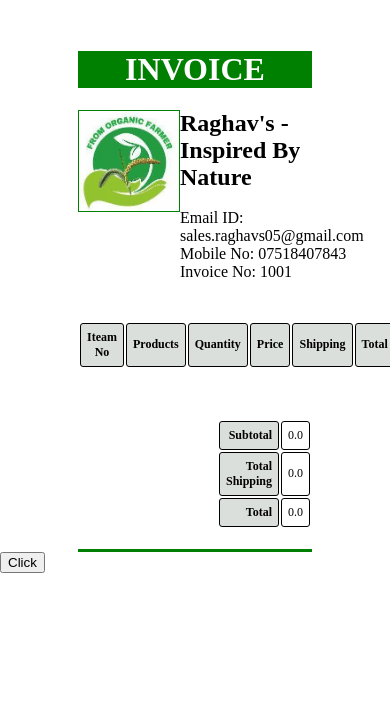
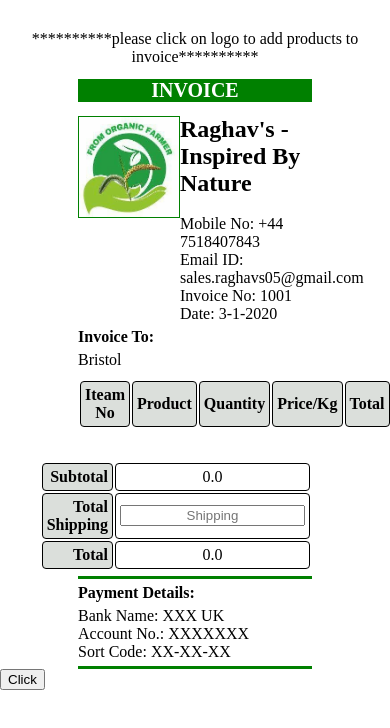
Before and after one commit to r1903/Invoice, a plain HTML site: page index.html in a window 390 px wide. Both pictures are taken after a click on the button "Click". Drawn offline with Linux system fonts and the light colour scheme; a script that the page names is missing.

Commit message:
Added payment details

```diff
--- a/index.html
+++ b/index.html
@@ -9,72 +9,80 @@
 </head>
 
 <body>
+    <p class="info">**********please click on logo to add products to invoice**********</p>
     <div class="container">
       <h1 class="header">INVOICE</h1>
       <div class="logo">
             <img src="logo.jpg" alt="logo" height=100px width=100px />
             <div>
                 <p><span class="name">Raghav's - Inspired By Nature </span><br/><br/>
-                    Email ID: sales.raghavs05@gmail.com</p>
-                <p>Mobile No: 07518407843</p>
+                    Mobile No: +44 7518407843</p>
+                <p>Email ID: sales.raghavs05@gmail.com</p>
                 <p>Invoice No: <span class="invoiceno">1000</span></p>
+                <p>Date: <span class="date"></span></p>
             </div>
       </div>
+      <p class="bankdetails" >Invoice To:</p class="bankdetails">
       <p class="coustmer"></p>
+      <p>Bristol</p>
+      <p class="coustmerPhone"></p>
       <div class="toggle" style="display: none;">
           <SELECT id="products" >
               <OPTION value="Products">Products</OPTION>
               <OPTION value="Foxtail Millet">Foxtail Millet</OPTION>
               <OPTION value="Little Millet">Little Millet</OPTION>
               <OPTION value="Barnyard Millet">Barnyard Millet</OPTION>
-              <OPTION value="Prosco Millet">Prosco Millet</OPTION>
+              <OPTION value="Proso Millet">Proso Millet</OPTION>
               <OPTION value="Browntop Millet">Browntop Millet</OPTION>
               <OPTION value="Kodo Millet">Kodo Millet</OPTION>
               <OPTION value="Multi Millet Flour">Multi Millet Flour</OPTION>
               <OPTION value="SorghumFlour">SorghumFlour</OPTION>
           </SELECT>
           <input type="number" value= 0  id="quantity" placeholder="Quantity">
-          <input type="number"  id="shipp" placeholder="Shipping">
           <SELECT id="price">
-                <OPTION value="0">Price</OPTION>
-                <OPTION value="3">3</OPTION>
-                <OPTION value="3.5">3.5</OPTION>
-                <OPTION value="2.8">2.8</OPTION>
-                <OPTION value="4">4</OPTION>
+                <OPTION value="0.00">Price</OPTION>
+                <OPTION value="3.00">3.00</OPTION>
+                <OPTION value="3.85">3.85</OPTION>
+                <OPTION value="2.75">2.75</OPTION>
+                <OPTION value="2.25">2.25</OPTION>
            </SELECT>
            <button  class="addrow">+</button>
       </div>
       <div class="toggle" style="display: none;">
         <input type="text"  id="fname" placeholder="First Name">
         <input type="text"  id="lname" placeholder="Last Name">
+        <input type="text"  id="Phoneno" placeholder="Phone Number">
         <button  class="addname">+</button>
       </div>
       <table class="table">
           <tr>
               <th>Iteam No</th>
-              <th>Products</th>
+              <th>Product</th>
               <th>Quantity</th>
-              <th>Price</th>
-              <th>Shipping</th>
+              <th>Price/Kg</th>
               <th>Total</th>
           </tr>
       </table>
 
       <table class="table2">
           <tr>
-              <th>Subtotal</span></th>
+              <th>Subtotal</th>
               <td>0.0</td>
           </tr>
           <tr>
-              <th>Total Shipping</span></th>
-              <td>0.0</td>
+              <th>Total Shipping</th>
+              <td><input type="text"  id="shipp" placeholder="Shipping"></td>
           </tr>
           <tr>
-              <th>Total</span></th>
+              <th>Total</th>
               <td>0.0</td>
           </tr>
       </table>
-
+      <div class="end"></div>
+      <p class="bankdetails">Payment Details:</p>
+      <p>Bank Name: XXX UK</p>
+      <p>Account No.: XXXXXXX</p>
+      <p>Sort Code: XX-XX-XX</p>
       <div class="end"></div>
     </div>
        <button class="savepdf">Click</button>
--- a/index.js
+++ b/index.js
@@ -18,7 +18,7 @@ function addTable(e) {
         const productName = document.getElementById("products").value;
         const price = document.getElementById("price").value;
         const quantity = document.getElementById("quantity").value;
-        const shipp = document.getElementById("shipp").value;
+        const shipp = document.getElementById("shipp").value || `£ 0.00`;
 
  //calculating new row number
         const tbody = document.querySelector(".table");
@@ -30,26 +30,26 @@ function addTable(e) {
         const cell3 = row.insertCell(2);
         const cell4 = row.insertCell(3);
         const cell5 = row.insertCell(4);
-        const cell6 = row.insertCell(5);
 // inserting value to the new cells
         cell1.innerHTML = `<button class="remove">${rowCount}</button>`
         cell2.innerHTML = productName;
         cell3.innerHTML = quantity;
-        cell4.innerHTML = price;
-        cell5.innerHTML = shipp*quantity;
-        cell6.innerHTML = (price*quantity).toFixed(2);
+        cell4.innerHTML = (price);
+        cell5.innerHTML = (price*quantity).toFixed(2);
 // calculating total value for  second table
         const totalVal = document.querySelector(".table2").querySelectorAll("td");
         totalVal[0].innerHTML = `£ ${(parseFloat((totalVal[0].innerHTML).match(/\d+?\.\d+/)[0]) + price*quantity).toFixed(2)}`;
-        totalVal[1].innerHTML = `£ ${(parseFloat((totalVal[1].innerHTML).match(/\d+?\.\d+/)[0]) + shipp*quantity).toFixed(2)}`;
-        totalVal[2].innerHTML = `£ ${(parseFloat((totalVal[0].innerHTML).match(/\d+?\.\d+/)[0])+ parseFloat((totalVal[1].innerHTML).match(/\d+?\.\d+/)[0])).toFixed(2)}`;
+       // totalVal[1].innerHTML =  shipp || 0;
+        totalVal[2].innerHTML = `£ ${(parseFloat((totalVal[0].innerHTML).match(/\d+?\.\d+/)[0])+ parseFloat((shipp).match(/\d+?\.\d+/)[0])).toFixed(2)}`;
 }
 
 //add first name and last name to invoice
 function addName(){
        const firstName = document.getElementById("fname").value;
        const lastName = document.getElementById("lname").value;
-       document.querySelector(".coustmer").innerHTML = `${firstName} ${lastName}`
+       const cphone = document.getElementById("Phoneno").value;
+       document.querySelector(".coustmer").innerHTML = `${firstName} ${lastName}`;
+       document.querySelector(".coustmerPhone").innerHTML = cphone;
 }
 
 // function to hide value selecting row from invoice
@@ -63,9 +63,8 @@ function removeRow(e){
  //recalculating the total values before deleting row from table
         let rowNo= Number(e.target.innerHTML);
         const totalVal = document.querySelector(".table2").querySelectorAll("td") ;
-        totalVal[0].innerHTML = `£ ${(parseFloat((totalVal[0].innerHTML).match(/\d+?\.\d+/)[0]) - parseFloat(document.querySelector(".table").rows[rowNo].cells[5].innerHTML)).toFixed(2)}`;
-        totalVal[1].innerHTML= `£ ${(parseFloat((totalVal[1].innerHTML).match(/\d+?\.\d+/)[0]) - parseFloat(document.querySelector(".table").rows[rowNo].cells[4].innerHTML)).toFixed(2)}`;
-        totalVal[2].innerHTML = `£ ${(parseFloat((totalVal[0].innerHTML).match(/\d+?\.\d+/)[0]) + parseFloat((totalVal[1].innerHTML).match(/\d+?\.\d+/)[0])).toFixed(2)}`;
+        totalVal[0].innerHTML = `£ ${(parseFloat((totalVal[0].innerHTML).match(/\d+?\.\d+/)[0]) - parseFloat(document.querySelector(".table").rows[rowNo].cells[4].innerHTML)).toFixed(2)}`;
+        totalVal[2].innerHTML = `£ ${(parseFloat((totalVal[2].innerHTML).match(/\d+?\.\d+/)[0]) - parseFloat(document.querySelector(".table").rows[rowNo].cells[4].innerHTML)).toFixed(2)}`;
 
 //deleting the selected row from table
         document.querySelector(".table").deleteRow(rowNo);
@@ -85,18 +84,18 @@ function onClick() {
        // code to store invoice number in localstorage to manage sequence
         let invoiceId= JSON.parse(localStorage.getItem('invoiceNo')) || '1000';
         document.querySelector(".invoiceno").innerHTML = Number(invoiceId)+1;
+        let date = new Date().getDate() + "-" + (new Date().getMonth() + 1) + "-" + new Date().getFullYear();
+        document.querySelector(".date").innerHTML = date;
         invoiceId = Number(invoiceId)+1 ;
         localStorage.setItem('invoiceNo', JSON.stringify(invoiceId));
        //function to generate pdf
-        html2canvas(document.body, {useCORS: true,
+        html2canvas(document.querySelector(".container"), {useCORS: true,
             onrendered: function (canvas) {
               let imgData = canvas.toDataURL('image/png');
-
-
                let doc = new jsPDF('p', 'pt', 'a4');
-               doc.addImage(imgData, 'PNG', 10, 10,595.28, 592.28/canvas.width * canvas.height);
+               doc.addImage(imgData, 'PNG', 10, 10,580, 595.28/canvas.width * canvas.height);
                const name = document.querySelector(".coustmer").innerHTML;
-             doc.save(`${invoiceId}/${name}.pdf`);
+             doc.save(`InvoiceNum${invoiceId}/${name}.pdf`);
               }
          });
 };
--- a/styles.css
+++ b/styles.css
@@ -2,6 +2,10 @@ body{
     margin:0px;
     padding:0px;
     padding-top:30px;
+}
+
+.info{
+    text-align:center;
 }
 
 .container{
@@ -14,12 +18,12 @@ body{
     text-align: center;
     background: green;
     color:white;
+    font-size:1.25rem;
 }
 
 .logo{
     display:flex;
     justify-content:space-between;
-    padding-bottom:30px;
 }
 .logo img{
     border:1px solid green;
@@ -31,12 +35,10 @@ body{
 }
 
 p{
-
     margin:0;
 }
 
 table {
-    font-size: 75%;
     width: 100%;
     padding-top:10px;
 }
@@ -48,7 +50,7 @@ table {
 
 table th, table td {
     border: 1px solid black;
-    padding: 0.5em;
+    padding: 0.25em;
     text-align: center;
     border-radius: 0.25em;
 }
@@ -59,19 +61,32 @@ table th, table td {
 }
 
 .table2{
-    width:38%;
+    width:40%;
     float:right;
-    padding-top:50px;
+    padding-top:2em;
 }
+.table2 th{
 
-.table2 th{
-    width:50%;
     background:rgb(219, 223, 219);
     text-align:right;
 }
 
 .end{
     border-bottom:3px solid green;
-    padding-top:20px;
+    padding-top:5px;
     clear:both;
 }
+
+.bankdetails{
+  font-weight: bold;
+  padding-top:5px;
+  padding-bottom:5px;
+}
+
+#shipp{
+   text-align: center;
+}
+
+.html2canvas-container {
+    height: 1500px !important;
+}
```
